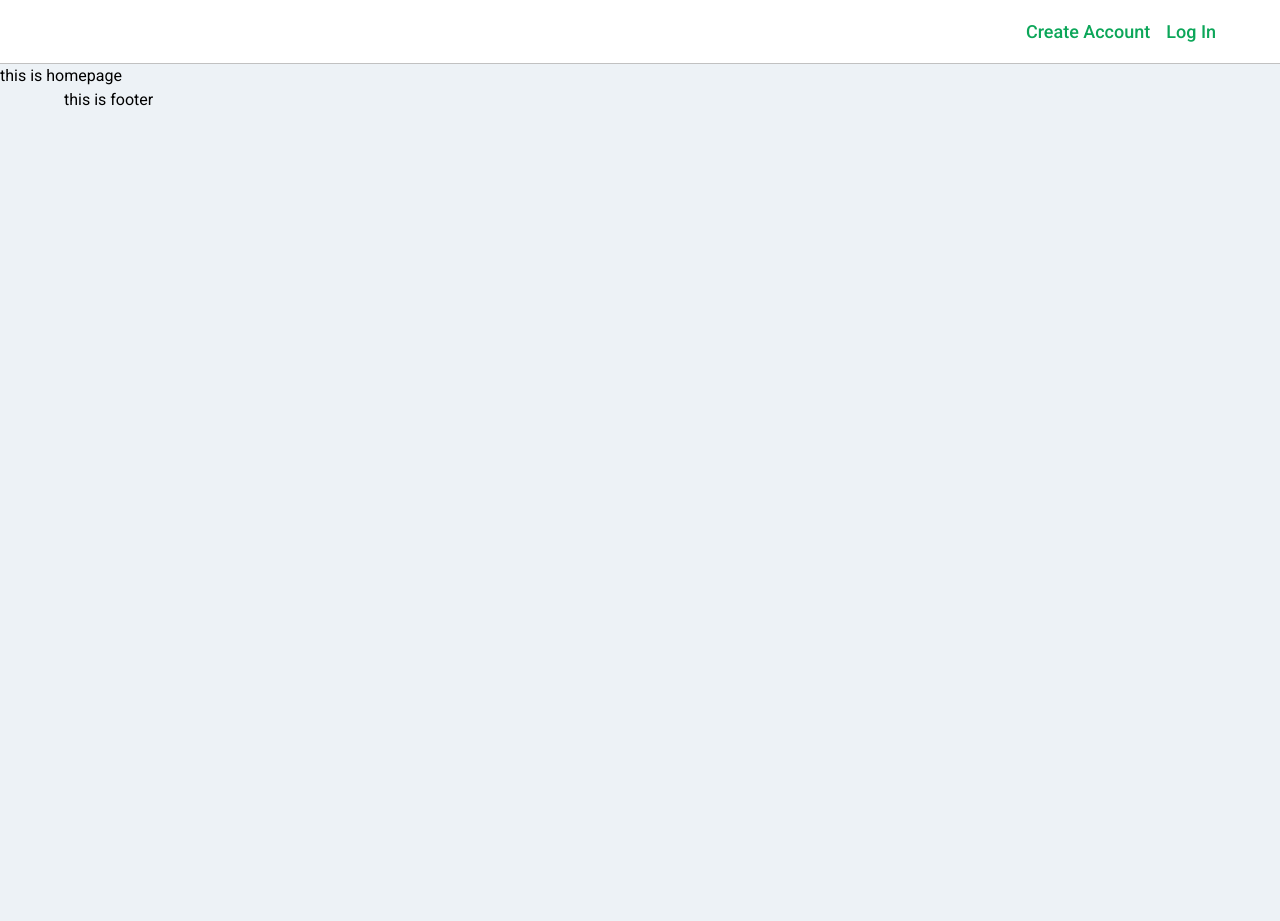
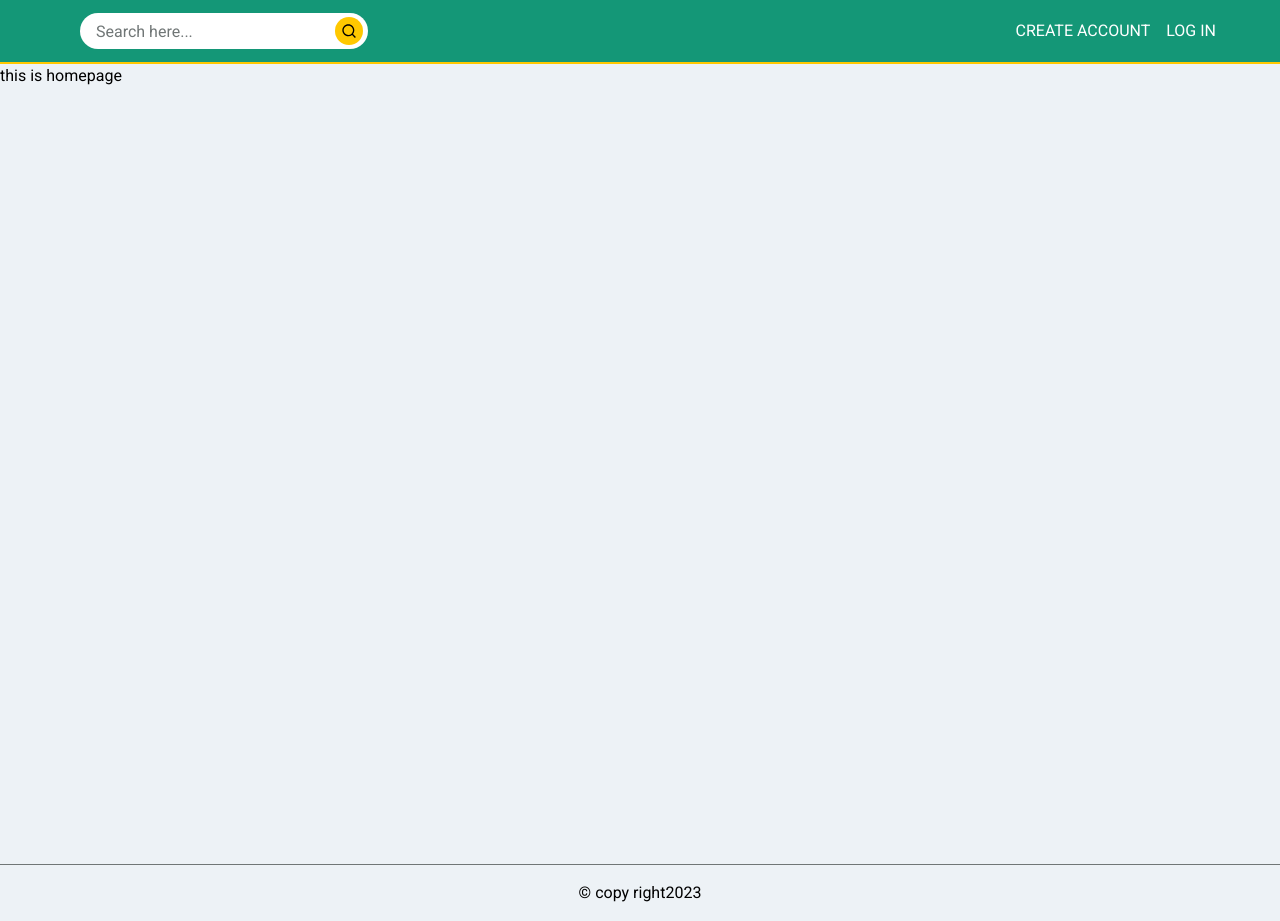
Before and after one commit to TFMahabub/Replic-Ecommerce, a React (Vite) app: page / in a window 1280 px wide. Before the commit the page ends 800 px from the top, so only its background shows below. Built offline with nearby package versions, Linux system fonts and the light colour scheme.

Commit message:
[DONE] navbar

```diff
--- a/src/components/Shared/footer/Footer.tsx
+++ b/src/components/Shared/footer/Footer.tsx
@@ -2,9 +2,9 @@
 const Footer = () => {
     return (
         <section
-            className='container'
+            className='container flex-center border-t border-gray py-common'
         >
-            <p>this is footer</p>
+            <p>&copy; copy right2023</p>
         </section>
     );
 };
--- a/src/components/Shared/navbar/Navbar.tsx
+++ b/src/components/Shared/navbar/Navbar.tsx
@@ -4,12 +4,11 @@ import { Link } from "react-router-dom";
 import { RootState } from "../../../app/store";
 import { setHamburgerMenu } from "../../../feauters/navbar/navbarSlice";
 import AllMenus from './AllMenus';
+import SearchSection from './SearchSection';
 
 const Navbar = () => {
     const { hamburgerMenu } = useSelector((state: RootState) => state.navbar)
     const dispatch = useDispatch()
-    console.log(import.meta.env.VITE_APP_COMPANY_NAME);
-
 
     const user = false;
     return (
@@ -21,11 +20,12 @@ const Navbar = () => {
                 <div className='flex items-center gap-2 md:gap-4'>
                     <Link to={"/"}>
                         <p
-                            className='text-2xl font-semibold text-primary'
+                            className='text-2xl font-medium text-white'
                         >
                             {import.meta.env.VITE_APP_COMPANY_NAME}
                         </p>
                     </Link>
+                    <SearchSection />
                 </div>
                 <div className='flex items-center gap-common'>
                     {/* -----------common-menus----------- */}
--- /dev/null
+++ b/src/components/Shared/navbar/SearchSection.tsx
@@ -0,0 +1,25 @@
+import { RiSearchLine } from "react-icons/ri";
+
+const SearchSection = () => {
+    return (
+        <form
+            className="overflow-hidden rounded-full relative"
+        >
+            <input
+                type="text"
+                name=""
+                id=""
+                className='navbar-search '
+                placeholder="Search here..."
+            />
+            <button
+                type="submit"
+                className="absolute -translate-y-1/2 top-1/2 right-[5px] bg-secondary rounded-full h-[28px] w-[28px] flex-center cursor-pointer"
+            >
+                <RiSearchLine />
+            </button>
+        </form>
+    );
+};
+
+export default SearchSection;
--- a/src/layouts/MainLayout.tsx
+++ b/src/layouts/MainLayout.tsx
@@ -6,12 +6,12 @@ const MainLayout = () => {
     return (
         <section>
             <nav
-                className="h-full py-4 lg:py-0 lg:h-navbarHeight flex-item bg-white border-b border-gray"
+                className="h-full py-4 lg:py-0 lg:h-navbarHeight flex-item bg-primary border-b-2 border-secondary"
             >
                 <Navbar />
             </nav>
             <main
-                className=''
+                className='min-h-screen'
             >
                 <Outlet />
             </main>
--- a/src/styles/global.css
+++ b/src/styles/global.css
@@ -1,4 +1,4 @@
-@import url("https://fonts.googleapis.com/css2?family=Roboto:ital,wght@0,400;0,500;0,700;1,300;1,400;1,500;1,700&display=swap");
+@import url("https://fonts.googleapis.com/css2?family=Roboto:ital,wght@0,300;0,400;0,500;0,700;1,300;1,400;1,500;1,700&display=swap");
 
 @tailwind base;
 @tailwind components;
@@ -34,6 +34,11 @@ body {
   @apply flex justify-center;
 }
 
+/* spesific-tag-class */
+.navbar-search {
+  @apply hidden lg:block lg:h-9 lg:w-72 px-4 outline-none focus:outline-none ring-0 placeholder:text-textColor;
+}
+
 a {
 }
 a:hover {
--- a/src/utils/ReUseCom/TextNavMenu.tsx
+++ b/src/utils/ReUseCom/TextNavMenu.tsx
@@ -3,7 +3,7 @@ import React from 'react';
 const TextNavMenu = ({ children }: { children: React.ReactNode }) => {
     return (
         <li
-            className='text-lg font-medium text-primary transform transition hover:text-primary/60 duration-common list-none'
+            className='text-md font-normal uppercase text-white transform transition duration-common list-none'
         >
             {children}
         </li>
--- a/tailwind.config.js
+++ b/tailwind.config.js
@@ -3,10 +3,11 @@ export default {
   content: ["./src/**/*.{js,jsx,ts,tsx}"],
   theme: {
     colors: {
-      primary: '#0ca659',
-      secondary: '',
+      primary: '#149777',
+      secondary: '#FFC800',
+      textColor: '#707676',
       white: '#fff',
-      gray:'#c1c1c1'
+      gray:'#707676'
     },
     extend: {
       spacing: {
```
